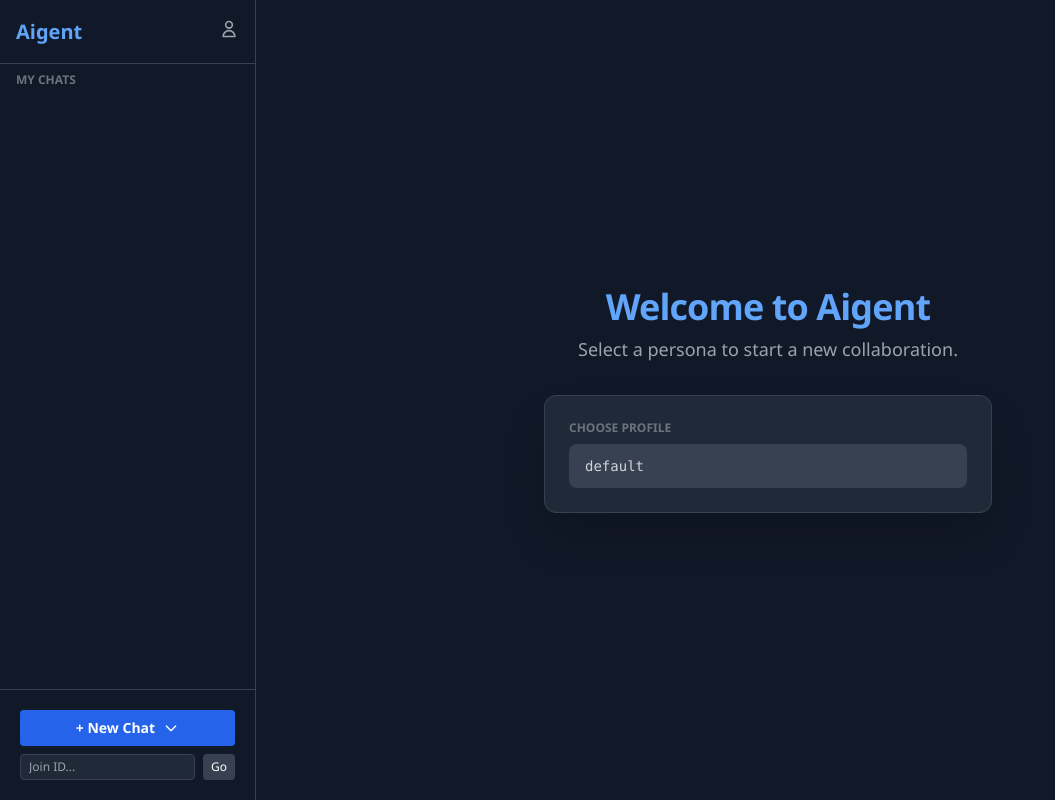
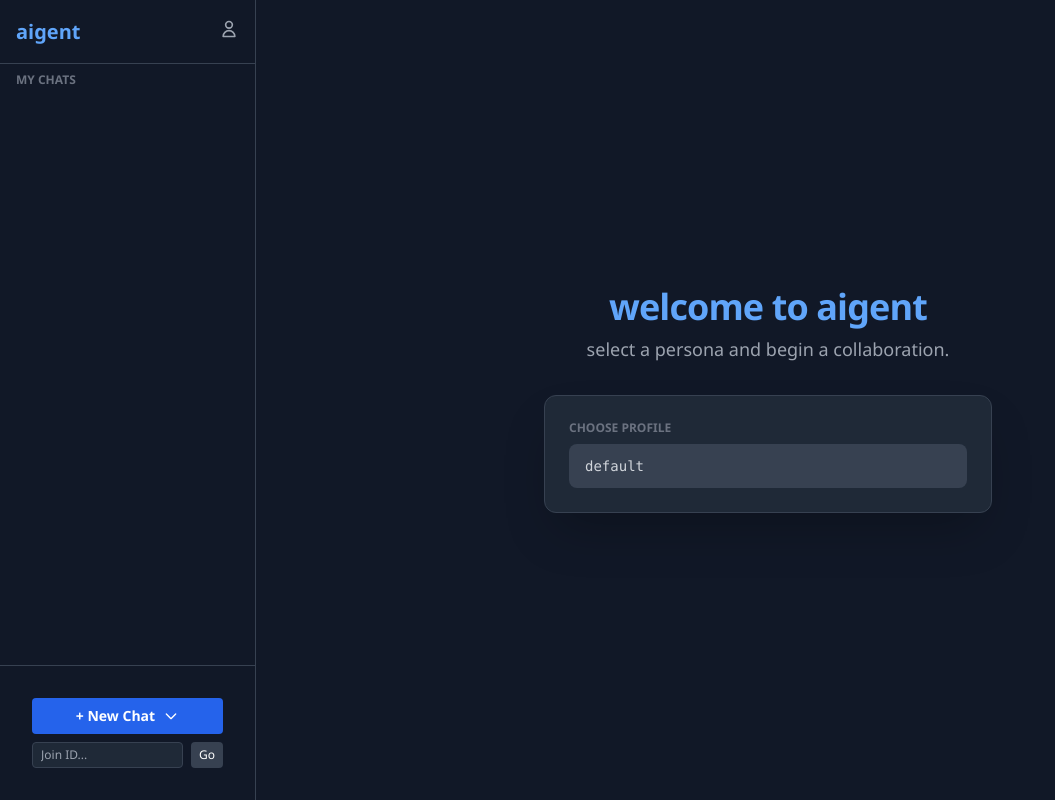
Before and after one commit to shitchell/aigent, a plain HTML site: page static/index.html in a window 1280 px wide. Shown: the whole page, without its empty margins (0-1055 px from the left). Drawn offline with nearby package versions, Linux system fonts and the light colour scheme; no server answers.

Commit message:
Style: Flatten UI and Expand Input
- style(ui): Increase sidebar footer padding to p-8.
- style(ui): Remove background color and border from chat input area for a seamless look.
- style(ui): Allow chat input form to expand full width (removed max-w constraint).

```diff
--- a/static/index.html
+++ b/static/index.html
@@ -3,7 +3,7 @@
 <head>
     <meta charset="UTF-8">
     <meta name="viewport" content="width=device-width, initial-scale=1.0">
-    <title>Aigent</title>
+    <title>aigent</title>
     <script src="https://cdn.tailwindcss.com"></script>
     <script src="https://unpkg.com/alpinejs" defer></script>
     <script src="https://cdnjs.cloudflare.com/ajax/libs/markdown-it/13.0.1/markdown-it.min.js"></script>
@@ -24,7 +24,7 @@
     <!-- Sidebar -->
     <div class="w-64 bg-gray-900 border-r border-gray-700 flex flex-col">
         <div class="h-16 border-b border-gray-700 flex justify-between items-center px-4">
-            <h1 class="text-xl font-bold text-blue-400">Aigent</h1>
+            <h1 class="text-xl font-bold text-blue-400">aigent</h1>
             <!-- User Settings Trigger -->
             <div x-data="{ open: false }" class="relative">
                 <button @click="open = !open" class="text-gray-400 hover:text-white transition">
@@ -72,7 +72,7 @@
             </template>
         </div>
 
-        <div class="p-5 border-t border-gray-700 space-y-2" x-data="{ showProfiles: false }">
+        <div class="p-8 border-t border-gray-700 space-y-2" x-data="{ showProfiles: false }">
 
             <!-- New Chat Button Group -->
             <div class="relative">
@@ -108,8 +108,8 @@
         <!-- WELCOME SCREEN -->
         <div x-show="!sessionId" class="flex-1 flex flex-col items-center justify-center p-10 space-y-8 bg-gray-900">
             <div class="text-center space-y-2">
-                <h1 class="text-4xl font-bold text-blue-400 tracking-tight">Welcome to Aigent</h1>
-                <p class="text-gray-400 text-lg">Select a persona to start a new collaboration.</p>
+                <h1 class="text-4xl font-bold text-blue-400 tracking-tight">welcome to aigent</h1>
+                <p class="text-gray-400 text-lg">select a persona and begin a collaboration.</p>
             </div>
 
             <div class="w-full max-w-md space-y-4 bg-gray-800 p-6 rounded-xl border border-gray-700 shadow-2xl">
@@ -168,7 +168,7 @@
                     <!-- AI Message -->
                     <div x-show="msg.role === 'ai'" class="self-start w-full max-w-[90%]">
                         <div class="flex items-center gap-2 mb-1">
-                            <span class="text-xs font-bold text-blue-400">Aigent</span>
+                            <span class="text-xs font-bold text-blue-400">aigent</span>
                             <span x-show="msg.loading" class="text-[10px] text-gray-500 animate-pulse">Typing...</span>
                         </div>
 
@@ -221,8 +221,8 @@
         </div>
 
         <!-- Input Area -->
-        <div class="p-6 border-t border-gray-700 bg-gray-900">
-            <form @submit.prevent="sendMessage" class="flex gap-3 max-w-4xl mx-auto">
+        <div class="p-6">
+            <form @submit.prevent="sendMessage" class="flex gap-3">
                 <input x-model="input" type="text"
                     class="flex-1 bg-gray-800 border border-gray-600 rounded-xl p-4 text-white focus:outline-none focus:border-blue-500 focus:ring-1 focus:ring-blue-500 transition shadow-inner"
                     placeholder="Type a message..."
```
